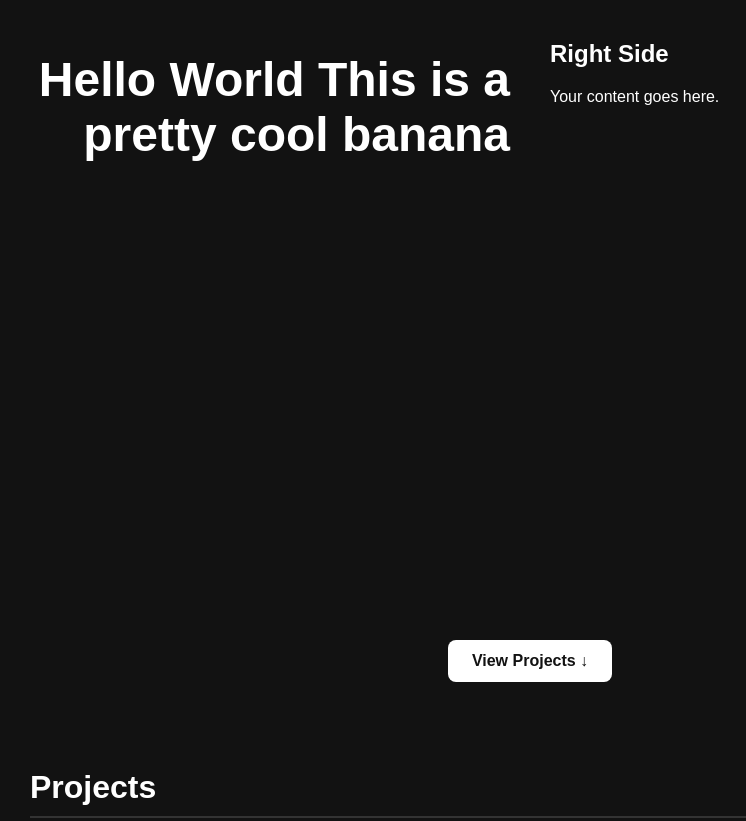
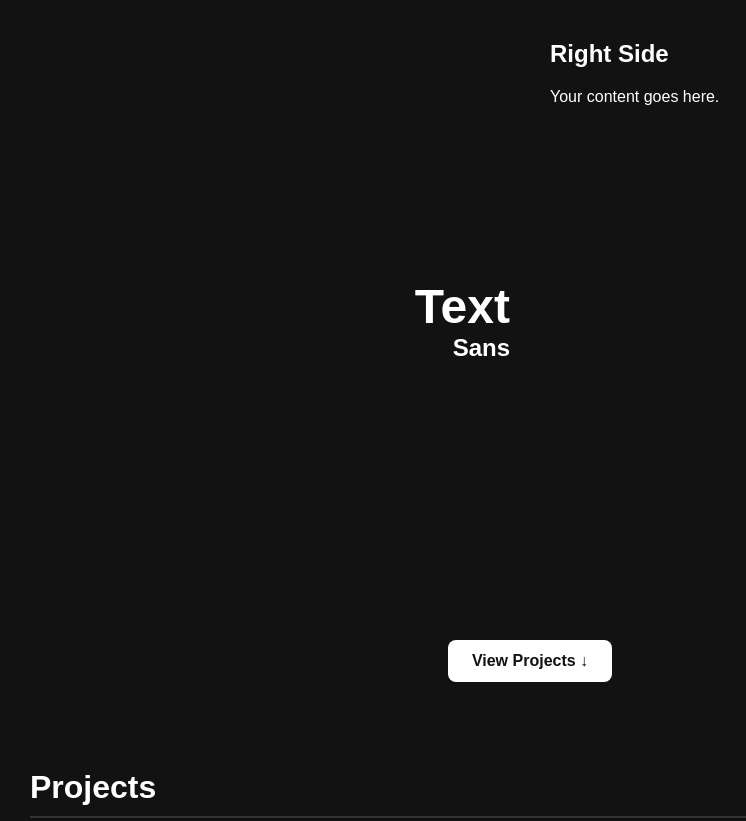
Before and after one commit to leo-buono/leo-buono.github.io, a plain HTML site: page index.html in a window 1280 px wide. Shown: the top 821 px of the page, without its empty margins (110-856 px from the left). Drawn offline with Linux system fonts and the light colour scheme.

Commit message:
Finally: Centre text

```diff
--- a/index.html
+++ b/index.html
@@ -15,18 +15,16 @@
     <header>
         <div class="split-view">
             <div class="left">
-                <h1>Hello World This is a pretty cool banana</h1>
+                <h1>Text</h1>
+                <h2>Sans</h2>
             </div>
-
             <div class="right">
                 <h2>Right Side</h2>
                 <p>Your content goes here.</p>
             </div>
         </div>
-        <!-- <div class="hero">
-
-        </div> -->
     </header>
+    <div></div>
     <div class="hero">
         <a href="#projects" class="scroll-btn">View Projects ↓</a>
     </div>
--- a/styles.css
+++ b/styles.css
@@ -125,6 +125,7 @@ section {
     transform: translateY(2px);
 }
 
+
 .split-view {
     display: flex;
     width: 100vw;
@@ -134,8 +135,16 @@ section {
 .left {
     width: 50%;
     padding: 20px;
+    display: flex;
+    flex-direction: column;
+    align-items: flex-end;
+    justify-content: center;
+    text-align: right;
     background: #121212;
-    text-align: right;
+}
+.left h1,
+.left h2 {
+  margin: 0;
 }
 
 .right {
@@ -143,9 +152,10 @@ section {
     padding: 20px;
     background: #121212;
 }
+
 html,
 header {
-  margin: 0;
-  width: 100%;
-  height: 100%;
+    margin: 0;
+    width: 100%;
+    height: 100%;
 }
```
